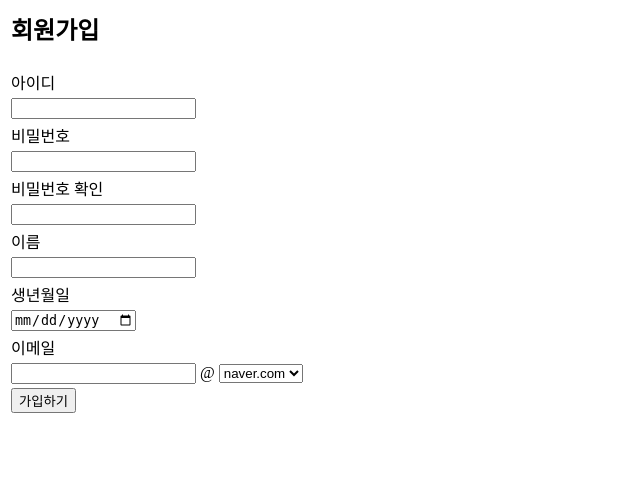
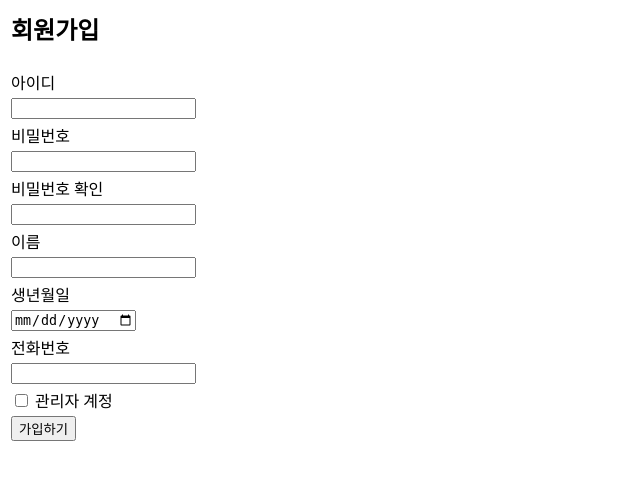
Before and after one commit to go0leum/vigilant, a Django app: template backend/templates/users/join.html in a window 1280 px wide. Shown: the top 480 px of the page, without its empty margins (0-640 px from the left). Run offline with Django 5.2, Linux system fonts and the light colour scheme; the template is opened without the code that fills it, so the values that code supplies are empty.

```diff
--- a/backend/backend/urls.py
+++ b/backend/backend/urls.py
@@ -18,6 +18,6 @@ from django.contrib import admin
 from django.urls import path, include
 
 urlpatterns = [
+    path('', include('users.urls')),
     path('admin/', admin.site.urls),
-    path('users/', include('users.urls')),
 ]
--- a/backend/templates/users/join.html
+++ b/backend/templates/users/join.html
@@ -1,31 +1,69 @@
 <body>
-    <form action="login.html">
+    {% if error %}
+    <p style="color: red;">{{ error }}</p>
+    {% endif %}
+    <form action="{% url 'users:join' %}" method="post">
+        {% csrf_token %}
         <table>
             <tr>
                 <td><h2>회원가입</h2></td>
             </tr>
-        <tr><td>아이디</td></tr>
-        <tr><td><input type="text" class="text"></td></tr>
-        <tr><td>비밀번호</td></tr>
-        <tr><td><input type="password" class="text"></td></tr>
-        <tr><td>비밀번호 확인</td></tr>
-        <tr><td><input type="password" class="text"></td></tr>
-        <tr><td>이름</td></tr>
-        <tr><td><input type="text" class="text"></td></tr>
-        <tr><td>생년월일</td></tr>
-        <tr><td><input type="date" class="text"></td></tr>
-        <tr><td>이메일</td></tr>
+            <!-- 사용자 아이디 -->
             <tr>
-            <td><input type="text" class="email"> @
-                <select>
-                    <option>naver.com</option>
-                    <option>gmail.com</option>
-                    <option>daum.net</option>
-                    <option>nate.com</option>
-                </select>
+                <td>아이디</td>
+            </tr>
+            <tr>
+                <td><input type="text" name="id" class="text" maxlength="20" required></td>
+            </tr>
+            <!-- 비밀번호 -->
+            <tr>
+                <td>비밀번호</td>
+            </tr>
+            <tr>
+                <td><input type="password" name="password" class="text" maxlength="30" required></td>
+            </tr>
+            <!-- 비밀번호 확인 -->
+            <tr>
+                <td>비밀번호 확인</td>
+            </tr>
+            <tr>
+                <td><input type="password" name="password_check" class="text" maxlength="30" required></td>
+            </tr>
+            <!-- 이름 -->
+            <tr>
+                <td>이름</td>
+            </tr>
+            <tr>
+                <td><input type="text" name="username" class="text" maxlength="20" required></td>
+            </tr>
+            <!-- 생년월일 -->
+            <tr>
+                <td>생년월일</td>
+            </tr>
+            <tr>
+                <td><input type="date" name="birth" class="text" required></td>
+            </tr>
+            <!-- 전화번호 -->
+            <tr>
+                <td>전화번호</td>
+            </tr>
+            <tr>
+                <td><input type="tel" name="phone_number" class="text" maxlength="15" required></td>
+            </tr>
+            <!-- 계정 유형 -->
+            <tr>
+                <td>
+                    <label>
+                        <input type="checkbox" name="type" value="1"> 관리자 계정
+                    </label>
                 </td>
             </tr>
-        <tr><td><input type="submit" value="가입하기" class="btn" onclick="alert('가입 성공!')"></td></tr>
+            <!-- 제출 버튼 -->
+            <tr>
+                <td>
+                    <input type="submit" value="가입하기" class="btn">
+                </td>
+            </tr>
         </table>
     </form>
 </body>
--- a/backend/users/urls.py
+++ b/backend/users/urls.py
@@ -1,8 +1,9 @@
 from django.urls import path
-from .views import * # user>views에서 모든 함수를 가져옴
+from . import views
 from django.contrib.auth import views as auth_views
 
 app_name = "users"
 urlpatterns = [
-    path('login/', auth_views.LoginView.as_view(template_name='users/login.html'), name='login'),
+    path('', auth_views.LoginView.as_view(template_name='users/login.html'), name='login'),
+    path('join/', views.join_view, name='join')
 ]
```
Also changed, not shown: backend/templates/users/login.html (+6 -1 lines), backend/users/models.py (+5 -2 lines), backend/users/views.py (+86 -1 lines), 1 other file. Lines whose indentation alone changed are shown as unchanged.
